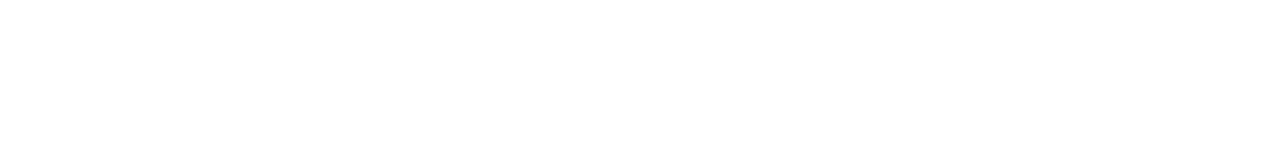
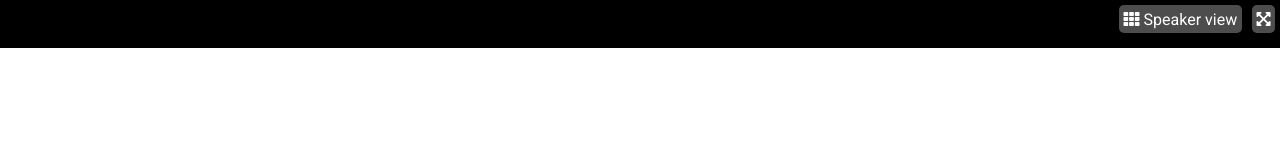
Before and after one commit to LauraMargherita25/-html-css-zoom, a plain HTML site: page index.html in a window 1280 px wide. Drawn offline with Linux system fonts and the light colour scheme.

Commit message:
Add header

```diff
--- a/index.html
+++ b/index.html
@@ -18,6 +18,16 @@
 <body>
     <header>
 
+        <div class="display-settings">
+            <div class="speaker-view">
+                <p> Speaker view</p>
+            </div>
+
+            <div class="full-screen">
+                <i class="fas fa-expand-arrows-alt"></i>
+            </div>
+        </div>
+
     </header>
 
     <main>
--- a/style/style.css
+++ b/style/style.css
@@ -1,9 +1,47 @@
+/* css reset */
 *{
     margin: 0;
     padding: 0;
     box-sizing: border-box;
 }
 
+:root{
+    --bgcolor: black;
+}
+
 html{
     font-family: 'Roboto', sans-serif;
 }
+/* /css reset */
+
+
+
+
+/* header */
+header{
+    background-color: var(--bgcolor);
+    height: 3rem;
+}
+
+.display-settings{
+    display: flex;
+    justify-content: flex-end;
+}
+
+.display-settings .speaker-view,
+.display-settings .full-screen {
+    color: white;
+    background-color: rgba(255, 255, 255, .3);
+
+    display: inline-block;
+
+    padding: .3em;
+    border-radius: 5px;
+    margin: .3em;
+}
+
+.speaker-view p::before{
+    content: "\f00a";
+    font-family: "Font Awesome 5 Free";
+    font-weight: 900;
+}
```
